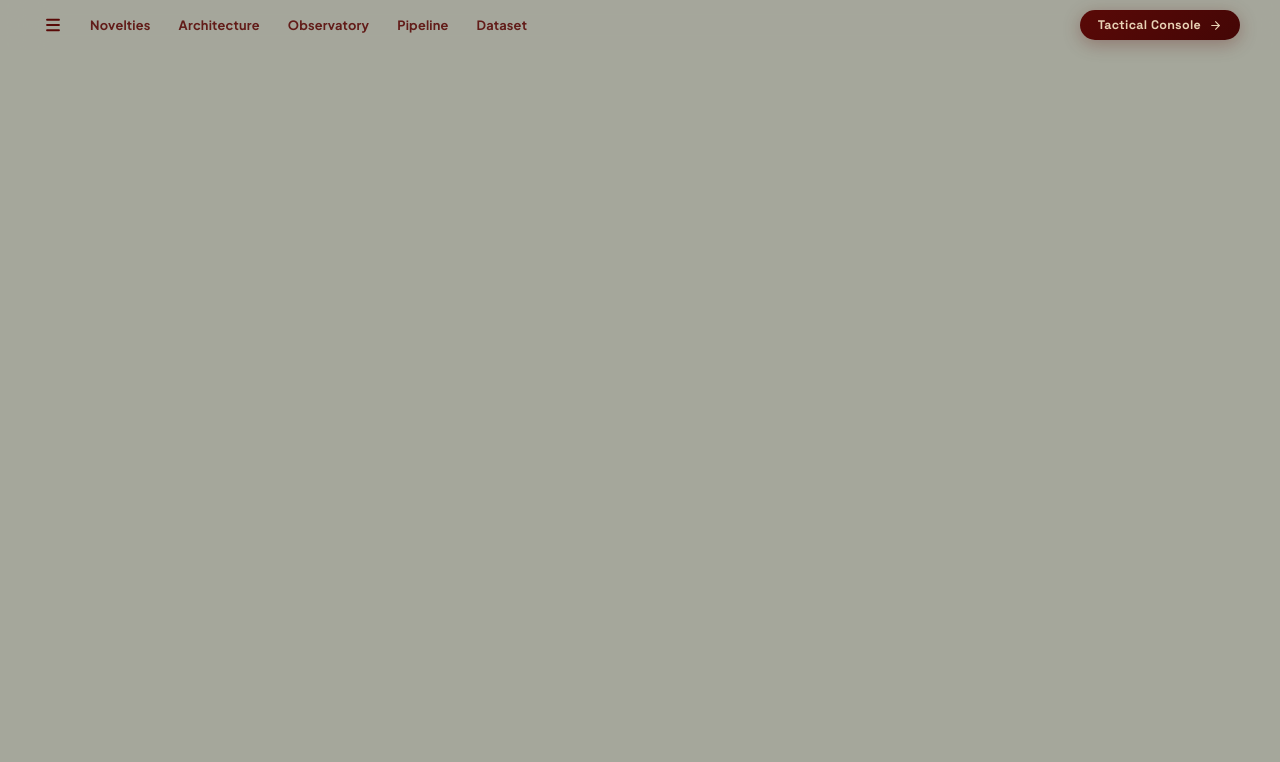
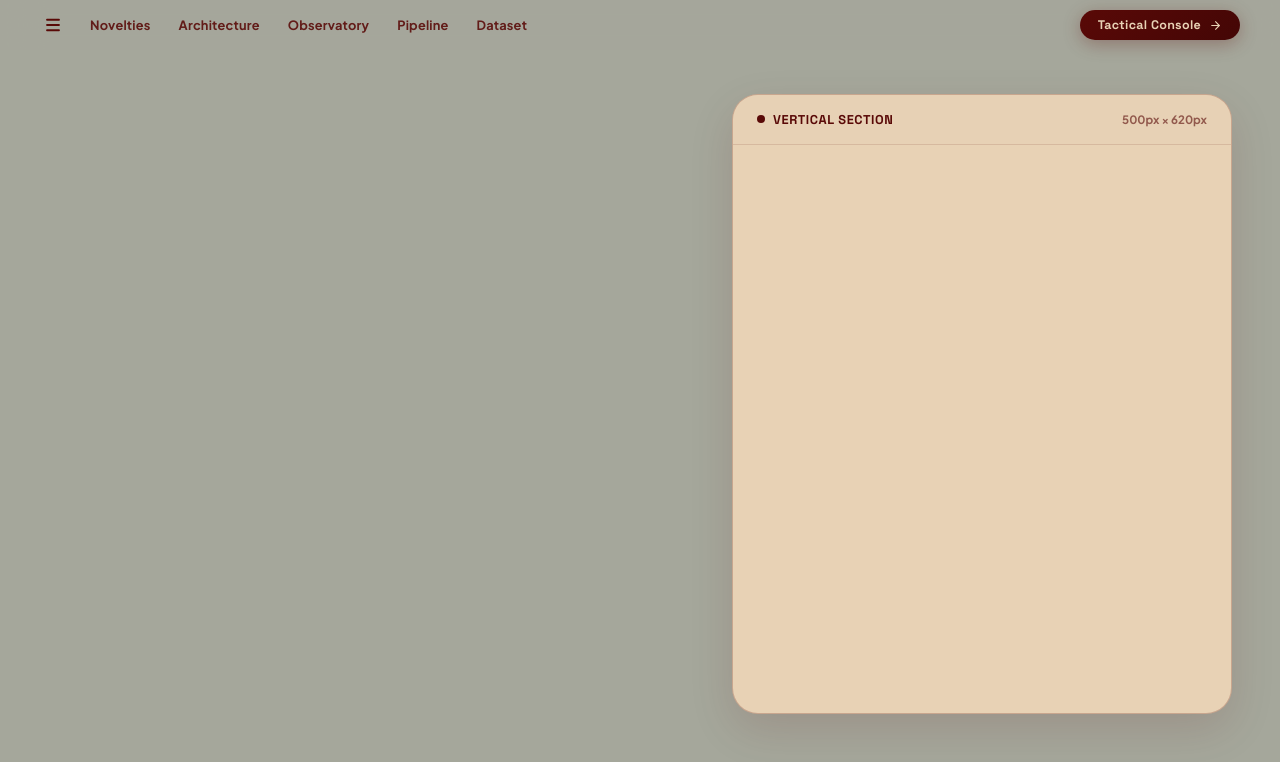
Before and after one commit to SachinYadav2446/Pitch-Lab, a React app in the folder frontend/: page / in a window 1280 px wide. Shown: the top 762 px of the page. Built offline with nearby package versions, Linux system fonts and the light colour scheme; the HTML template or start-up script is replaced by a standard one.

Commit message:
feat(hero): scaffold right-leaning vertical section with generous width in 3-part layout

```diff
--- a/frontend/src/components/Hero.jsx
+++ b/frontend/src/components/Hero.jsx
@@ -1,16 +1,101 @@
 import React from 'react';
 
-export default function Hero() {
+export default function Hero({ onLaunchStudio }) {
   return (
     <section style={{
+      position: 'relative',
       width: '100%',
-      minHeight: 'calc(100vh - 54px)',
+      maxWidth: '1440px',
+      margin: '0 auto',
+      padding: '32px 48px 60px',
+      minHeight: 'calc(100vh - 65px)',
       display: 'flex',
       alignItems: 'center',
-      justifyContent: 'center',
-      padding: '40px 24px'
+      boxSizing: 'border-box'
     }}>
-      {/* Clean Slate Canvas Ready For New Section Design */}
+      {/* 3-Part Layout Container */}
+      <div style={{
+        width: '100%',
+        display: 'flex',
+        alignItems: 'center',
+        justifyContent: 'space-between',
+        gap: '40px'
+      }}>
+        {/* Left Side Space (Reserved for the other two parts) */}
+        <div style={{
+          flex: 1,
+          display: 'flex',
+          flexDirection: 'column'
+        }}>
+          {/* Space reserved for remaining sections */}
+        </div>
+
+        {/* Vertical Section: Leaning to the right side with generous width */}
+        <div style={{
+          width: '500px',
+          minWidth: '440px',
+          height: '620px',
+          borderRadius: '26px',
+          background: 'var(--cream-beige)',
+          border: '1.5px solid rgba(89, 9, 7, 0.22)',
+          boxShadow: '0 16px 45px rgba(89, 9, 7, 0.12)',
+          display: 'flex',
+          flexDirection: 'column',
+          position: 'relative',
+          overflow: 'hidden',
+          transition: 'all 0.3s ease'
+        }}>
+          {/* Clean Top Bar of the Vertical Box */}
+          <div style={{
+            padding: '16px 24px',
+            borderBottom: '1px solid rgba(89, 9, 7, 0.12)',
+            display: 'flex',
+            alignItems: 'center',
+            justifyContent: 'space-between',
+            background: 'rgba(232, 210, 181, 0.5)'
+          }}>
+            <div style={{ display: 'flex', alignItems: 'center', gap: '8px' }}>
+              <span style={{
+                width: '8px',
+                height: '8px',
+                borderRadius: '50%',
+                backgroundColor: 'var(--burgundy-deep)'
+              }} />
+              <span style={{
+                fontFamily: 'Space Grotesk, sans-serif',
+                fontSize: '0.80rem',
+                fontWeight: 800,
+                color: 'var(--burgundy-deep)',
+                letterSpacing: '0.6px',
+                textTransform: 'uppercase'
+              }}>
+                Vertical Section
+              </span>
+            </div>
+
+            <span style={{
+              fontSize: '0.72rem',
+              fontWeight: 700,
+              color: 'var(--burgundy-deep)',
+              opacity: 0.6
+            }}>
+              500px × 620px
+            </span>
+          </div>
+
+          {/* Internal Canvas Area */}
+          <div style={{
+            flex: 1,
+            padding: '28px',
+            display: 'flex',
+            flexDirection: 'column',
+            justifyContent: 'center',
+            alignItems: 'center'
+          }}>
+            {/* Ready for content */}
+          </div>
+        </div>
+      </div>
     </section>
   );
 }
```
